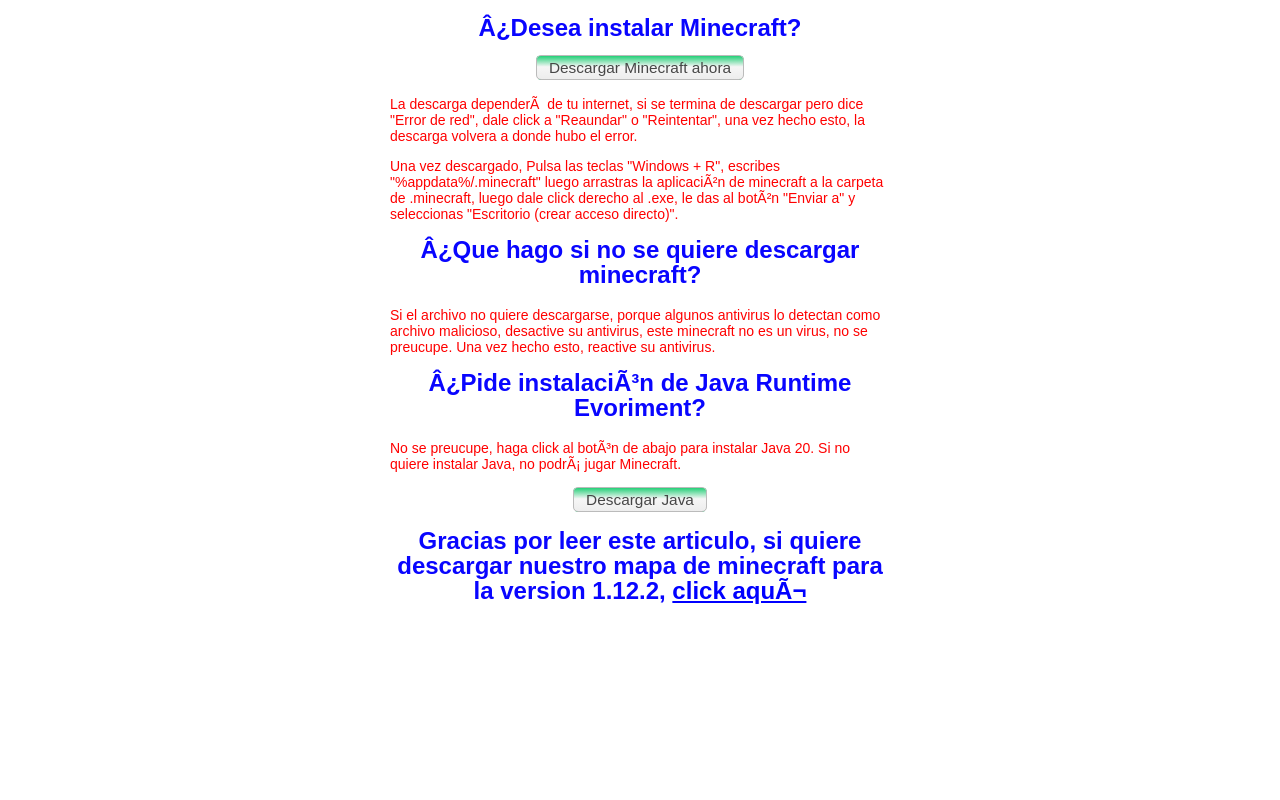
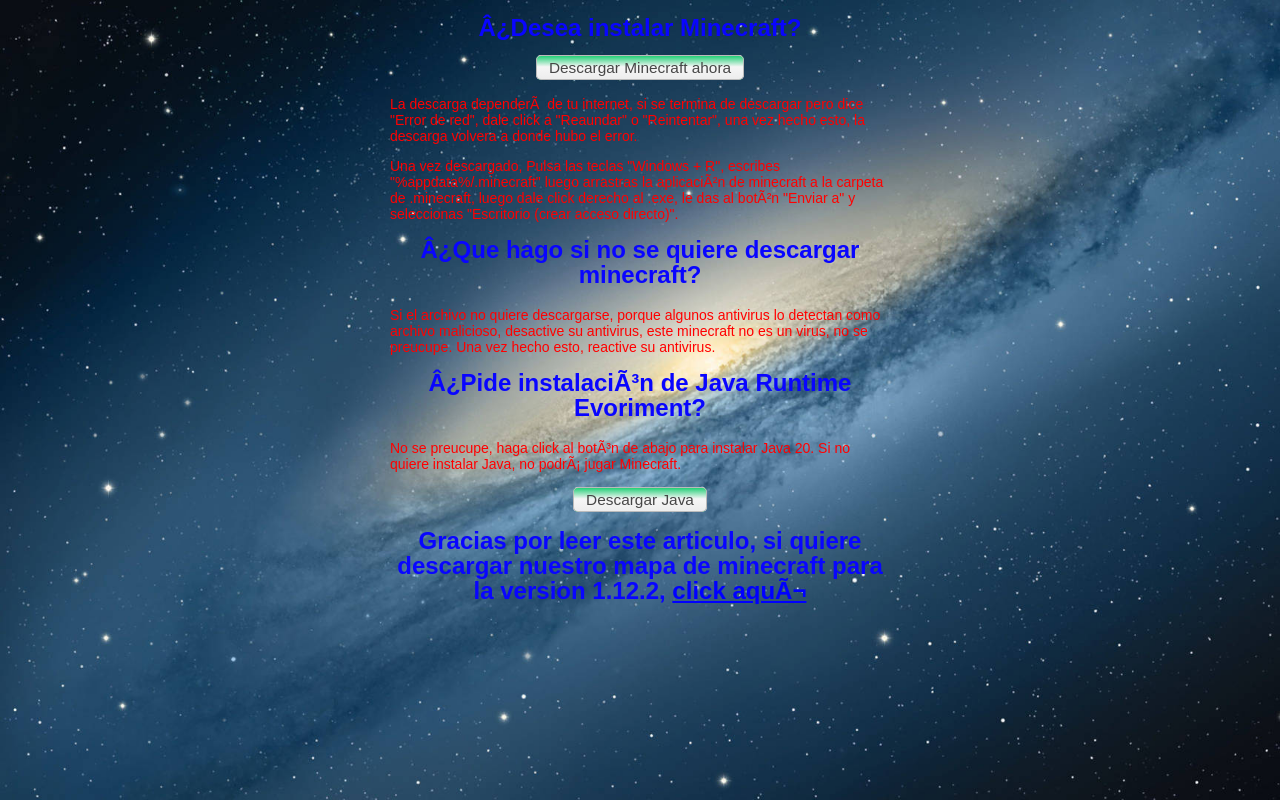
Before and after one commit to PruebaHTM/MinecraftAndJavaInstaller, a plain HTML site: page index.html in a window 1280 px wide. Drawn offline with Linux system fonts and the light colour scheme; the site is published under a folder, as on GitHub Pages, so addresses that start at the root find nothing.

Commit message:
Update index.html

```diff
--- a/index.html
+++ b/index.html
@@ -100,7 +100,7 @@ text-align:center;
 margin:20px;
 }
 body {
-  background-image: url("/img/4k-white-core-galaxy-a6irb3lyh2w8jwpa.jpg");
+  background-image: url("img/4k-white-core-galaxy-a6irb3lyh2w8jwpa.jpg");
   background-size: cover;
   background-repeat: no-repeat;
  }
```
